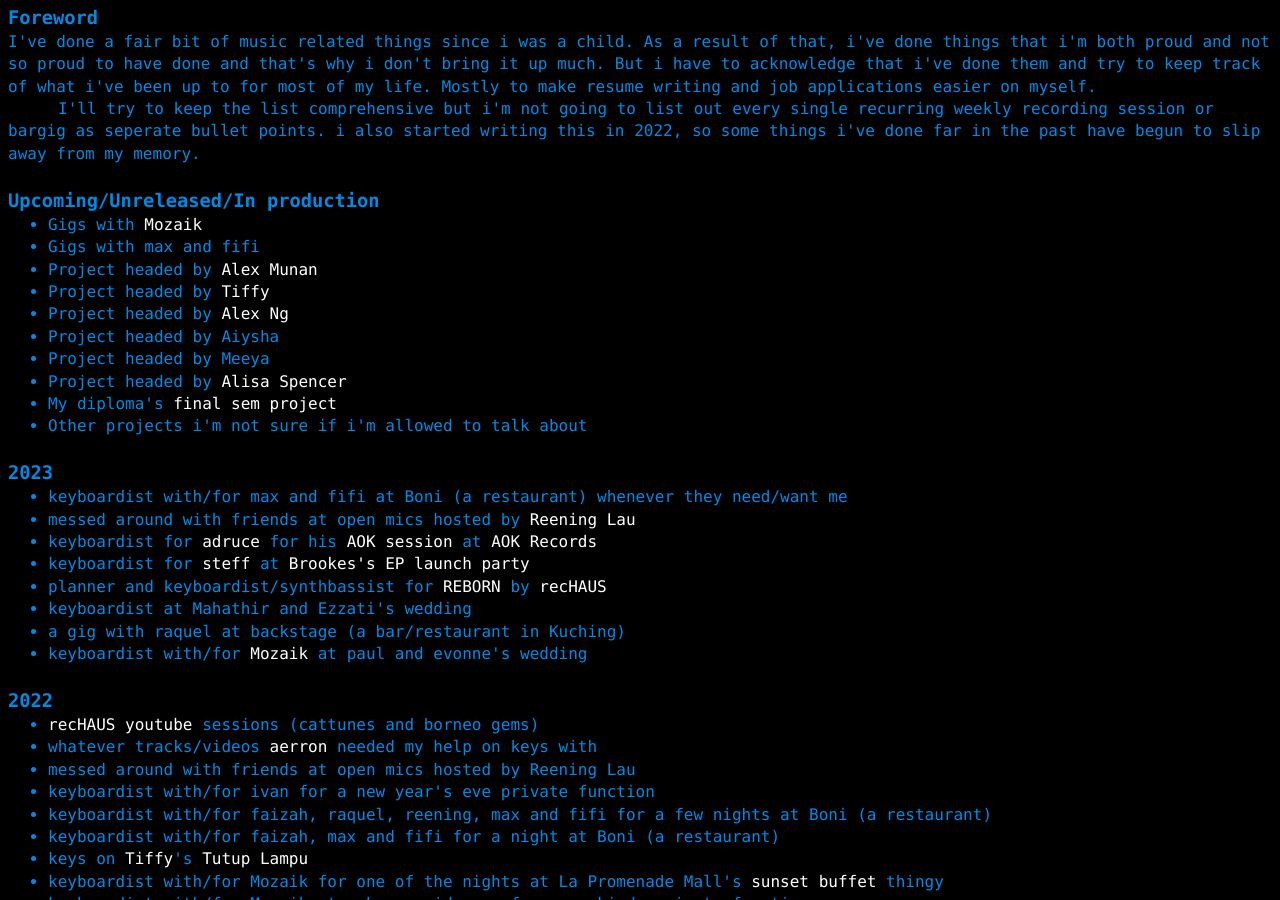
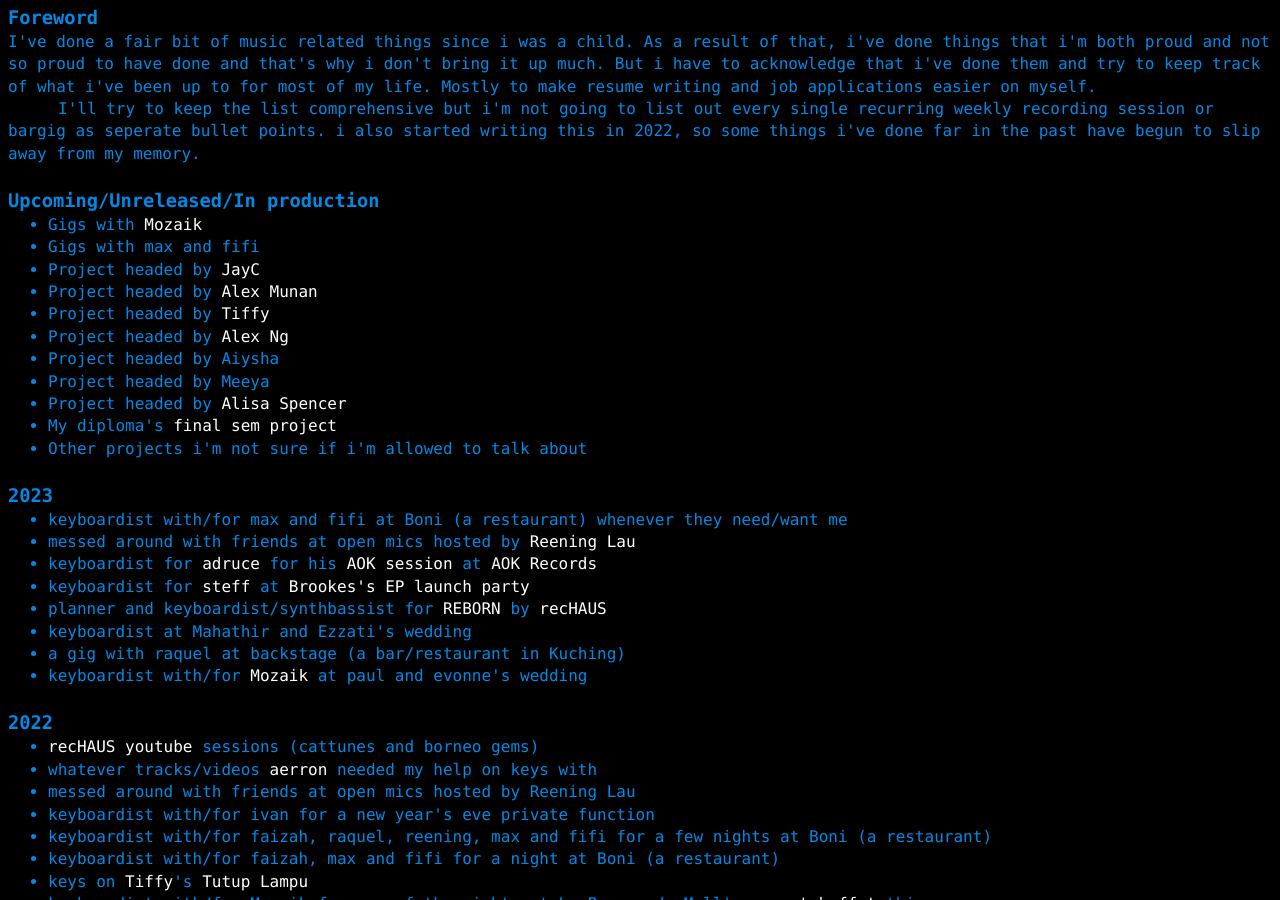
Before and after one commit to a-erfan-aa/a-erfan-aa.github.io, a Jekyll site: the page built from things-i-make/music-comprehensive.html, in a window 1280 px wide and 900 px high, scrolled down 395 px. Built offline with Jekyll 4.4.1, drawn with Linux system fonts in a browser that asks for light colours.

Commit message:
Add JayC's project to upcoming in music-comprehensive.html

```diff
--- a/things-i-make/music-comprehensive.html
+++ b/things-i-make/music-comprehensive.html
@@ -59,7 +59,8 @@
 	<ul>
 		<li>Gigs with <a href="https://www.instagram.com/soundofmozaik/">Mozaik</a></li>
 		<li>Gigs with max and fifi</li>
-		<li>Project headed by <a href="https://www.instagram.com/alex_munan/?hl=en">Alex Munan</a></li>
+		<li>Project headed by <a href="https://www.instagram.com/jayc_panganiban/">JayC</a></li>
+		<li>Project headed by <a href="https://www.instagram.com/alex_munan/">Alex Munan</a></li>
 		<li>Project headed by <a href="https://www.instagram.com/tiffanytammy/">Tiffy</a></li>
 		<li>Project headed by <a href="https://www.instagram.com/alexngwhng/">Alex Ng</a></li>
 		<li>Project headed by Aiysha</li>
```
